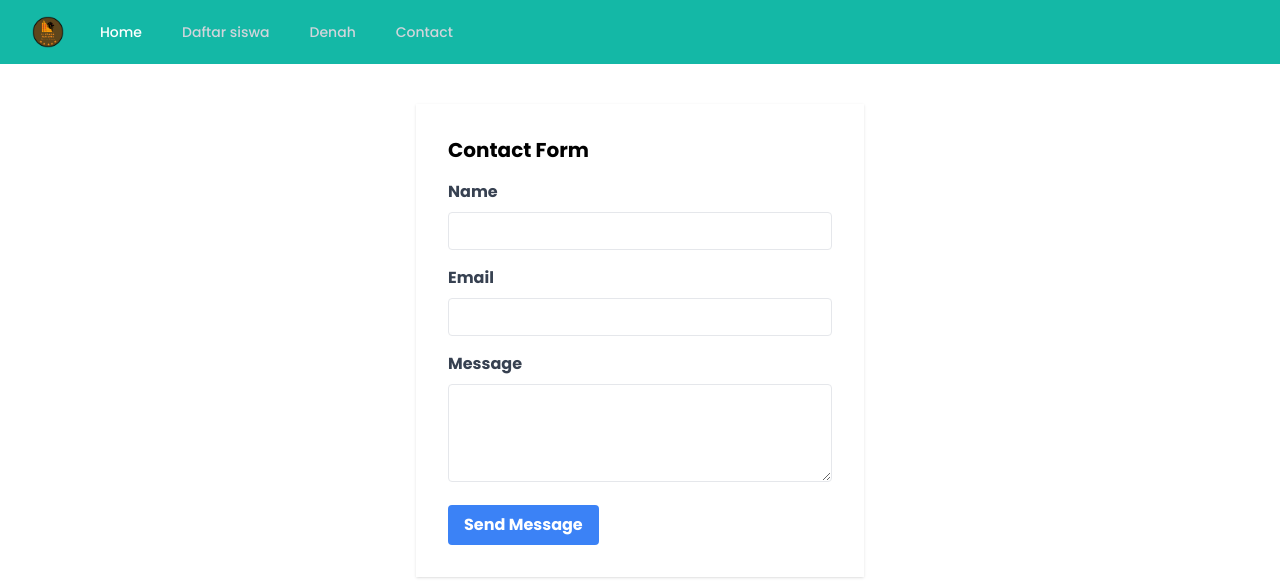
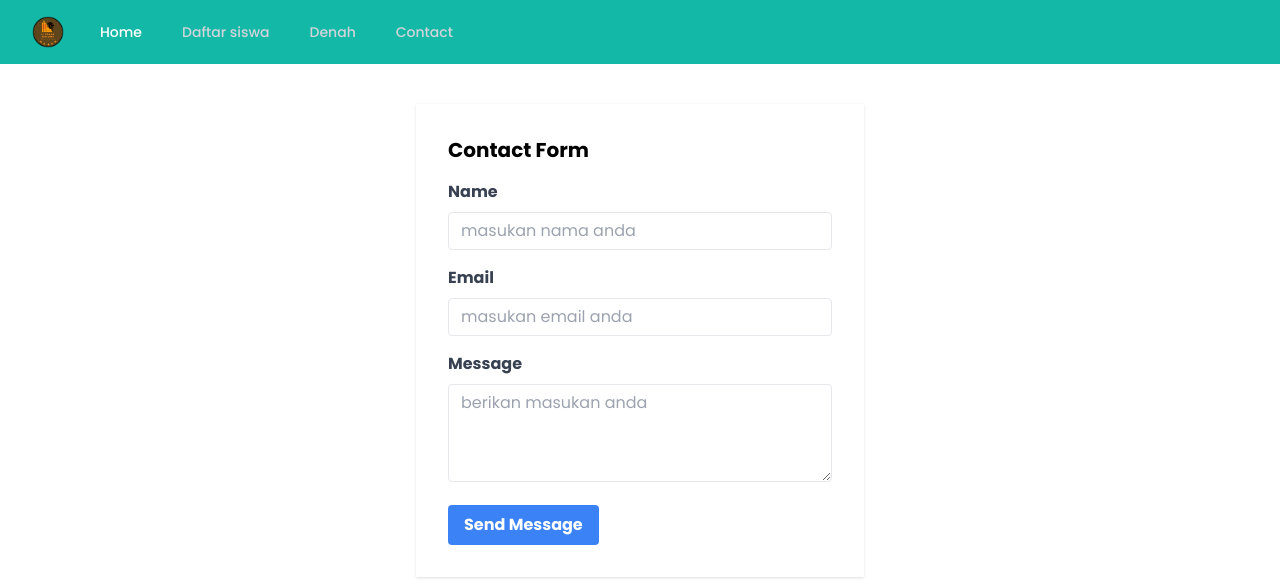
Before and after one commit to Iphint/framework_uas, a React (Create React App) app: page /contact in a window 1280 px wide. Shown: the top 584 px of the page. Built offline with nearby package versions, Linux system fonts and the light colour scheme.

Commit message:
upgrade contact form with google spreadsheet

```diff
--- a/src/component/ListSiswa.jsx
+++ b/src/component/ListSiswa.jsx
@@ -19,7 +19,7 @@ const ListSiswa = () => {
   const [filteredStudents, setFilteredStudents] = useState([]);
   const [isDataFound, setIsDataFound] = useState(true);
   const [currentPage, setCurrentPage] = useState(1);
-  const [studentsPerPage] = useState(5);
+  const [studentsPerPage] = useState(7);
 
   const handleSearch = (e) => {
     const value = e.target.value;
--- a/src/pages/Contact.jsx
+++ b/src/pages/Contact.jsx
@@ -90,6 +90,7 @@ const Contact = () => {
               name="name"
               value={formData.name}
               onChange={handleChange}
+              placeholder='masukan nama anda'
               required
               className="appearance-none border rounded w-full py-2 px-3 text-gray-700 leading-tight focus:outline-none focus:shadow-outline"
             />
@@ -106,6 +107,7 @@ const Contact = () => {
               id="email"
               name="email"
               value={formData.email}
+              placeholder='masukan email anda'
               onChange={handleChange}
               required
               className="appearance-none border rounded w-full py-2 px-3 text-gray-700 leading-tight focus:outline-none focus:shadow-outline"
@@ -125,6 +127,7 @@ const Contact = () => {
               onChange={handleChange}
               required
               rows={4}
+              placeholder='berikan masukan anda'
               className="appearance-none border rounded w-full py-2 px-3 text-gray-700 leading-tight focus:outline-none focus:shadow-outline"
             ></textarea>
           </div>
--- a/src/pages/DaftarSiswa.jsx
+++ b/src/pages/DaftarSiswa.jsx
@@ -1,12 +1,13 @@
 import React, {  } from 'react';
 import Navbar from '../component/Navbar';
 import ListSiswa from '../component/ListSiswa';
+import Footer from '../component/Footer'
 
 const DaftarSiswa = () => {
   return (
     <div>
       <Navbar />
-      <div className="bg-white min-h-screen mx-40">
+      <div className="bg-white min-h-screen mx-40 h-full">
         <header className="bg-white pt-14">
           <h1 className="text-2xl font-bold">Student App</h1>
           <p className="text-gray-500 mt-4">Refresh halaman jika data belom muncul!!</p>
@@ -15,6 +16,7 @@ const DaftarSiswa = () => {
           <ListSiswa />
         </main>
       </div>
+      <Footer/>
     </div>
   );
 };
```
